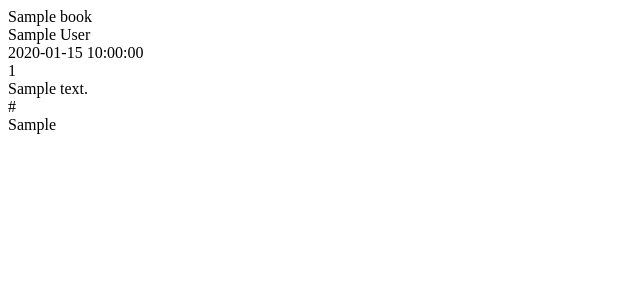
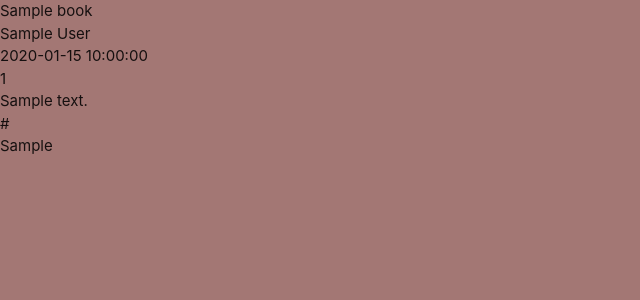
Before and after one commit to VKirijanova/Virtual-Books-Library-MS3-, a Python web app: template templates/books.html in a window 1280 px wide. Shown: the top 300 px of the page, without its empty margins (0-640 px from the left). Run offline with Jinja, Linux system fonts and the light colour scheme; the template is opened without the code that fills it: most values are stand-ins (such as "Sample title", 1, 10 or a date in 2020); some libraries are stand-ins or nearby versions.

Commit message:
add materialize and static files

```diff
--- /dev/null
+++ b/static/css/style.css
@@ -0,0 +1,3 @@
+body {
+    background-color: #A37774;
+}
--- a/templates/base.html
+++ b/templates/base.html
@@ -4,10 +4,23 @@
     <meta charset="UTF-8">
     <meta http-equiv="X-UA-Compatible" content="IE=edge">
     <meta name="viewport" content="width=device-width, initial-scale=1.0">
+    <link rel="stylesheet" href="https://cdnjs.cloudflare.com/ajax/libs/font-awesome/5.13.1/css/all.min.css"
+        integrity="sha512-xA6Hp6oezhjd6LiLZynuukm80f8BoZ3OpcEYaqKoCV3HKQDrYjDE1Gu8ocxgxoXmwmSzM4iqPvCsOkQNiu41GA==" crossorigin="anonymous" type="text/css">
+    <link rel="stylesheet" href="https://cdnjs.cloudflare.com/ajax/libs/materialize/1.0.0/css/materialize.min.css" type="text/css">
+    <link rel="stylesheet" href="{{ url_for('static', filename='css/style.css') }}" type="text/css">
+    {% block styles %}
+    {% endblock %}
     <title>Books List</title>
 </head>
 <body>
     {% block main_page %}
     {% endblock %}
+
+    <script src="https://code.jquery.com/jquery-3.6.0.min.js"
+        integrity="sha256-/xUj+3OJU5yExlq6GSYGSHk7tPXikynS7ogEvDej/m4=" crossorigin="anonymous"></script>
+    <script src="https://cdnjs.cloudflare.com/ajax/libs/materialize/1.0.0/js/materialize.min.js"></script>
+    <script src="{{ url_for('static', filename='js/script.js') }}"></script>
+    {% block script %}
+    {% endblock %}
 </body>
 </html>
```
Also changed, not shown: static/js/script.js (added).
